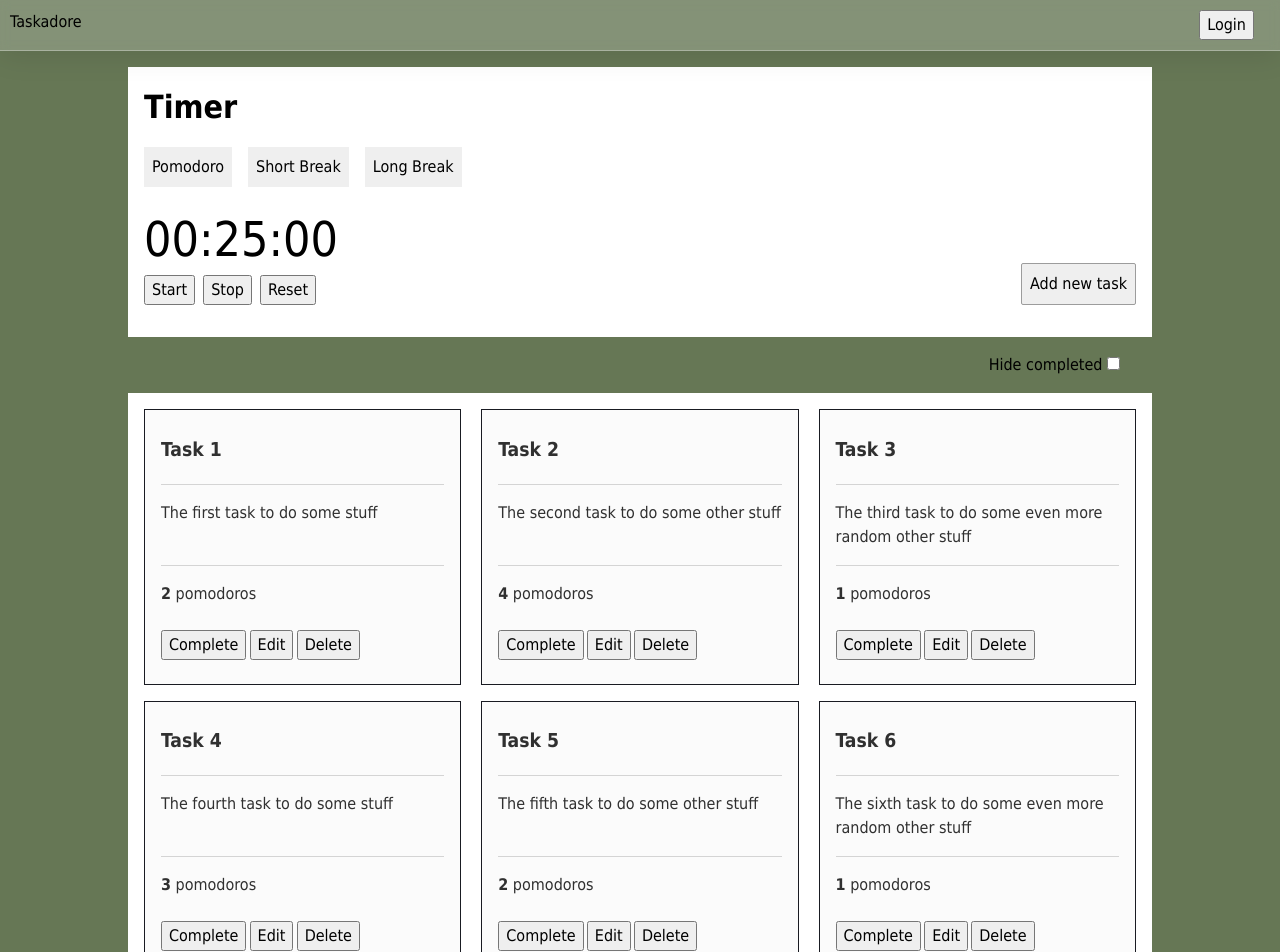
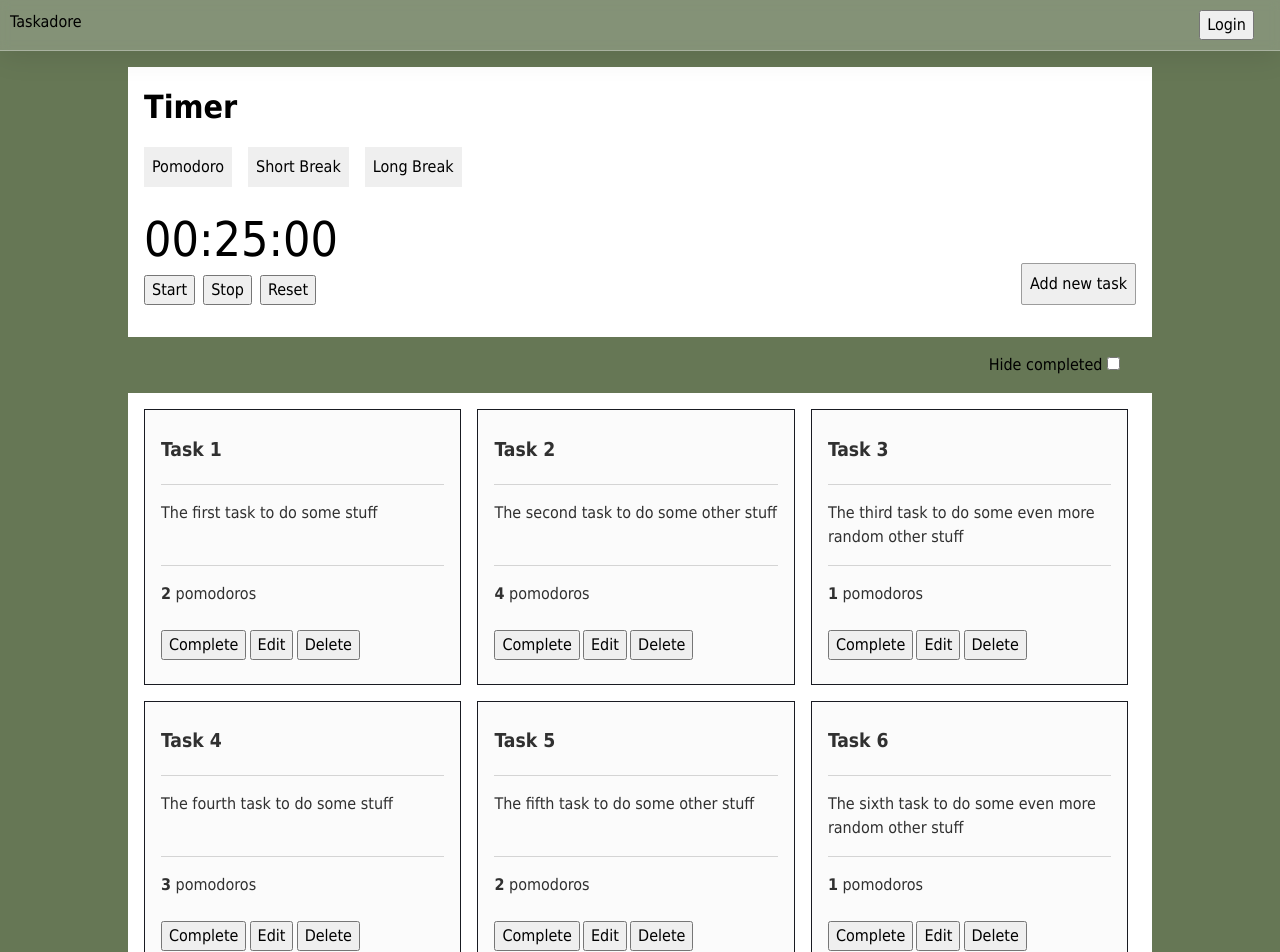
Before and after one commit to helirose/taskadore, a Vue app: page / in a window 1280 px wide. Shown: the top 952 px of the page. Built offline with nearby package versions, Linux system fonts and the light colour scheme.

Commit message:
fixed layout bug

```diff
--- a/src/pages/Home.vue
+++ b/src/pages/Home.vue
@@ -69,7 +69,7 @@ function addTask(task) {
 
 function deleteTask(id) {
   let index = tasks.findIndex(task => task.id == id);
-  tasks.splice(index, 1);
+  tasks.splice(index, 1)[0];
 }
 
 function completeTask(completedTask) {
@@ -175,7 +175,7 @@ function check(event) {
     flex-wrap: wrap;
     column-gap: 1em;
     row-gap: 1em;
-    justify-content: space-between;
+    justify-content: flex-start;
     align-items: stretch;
   }
 
```
